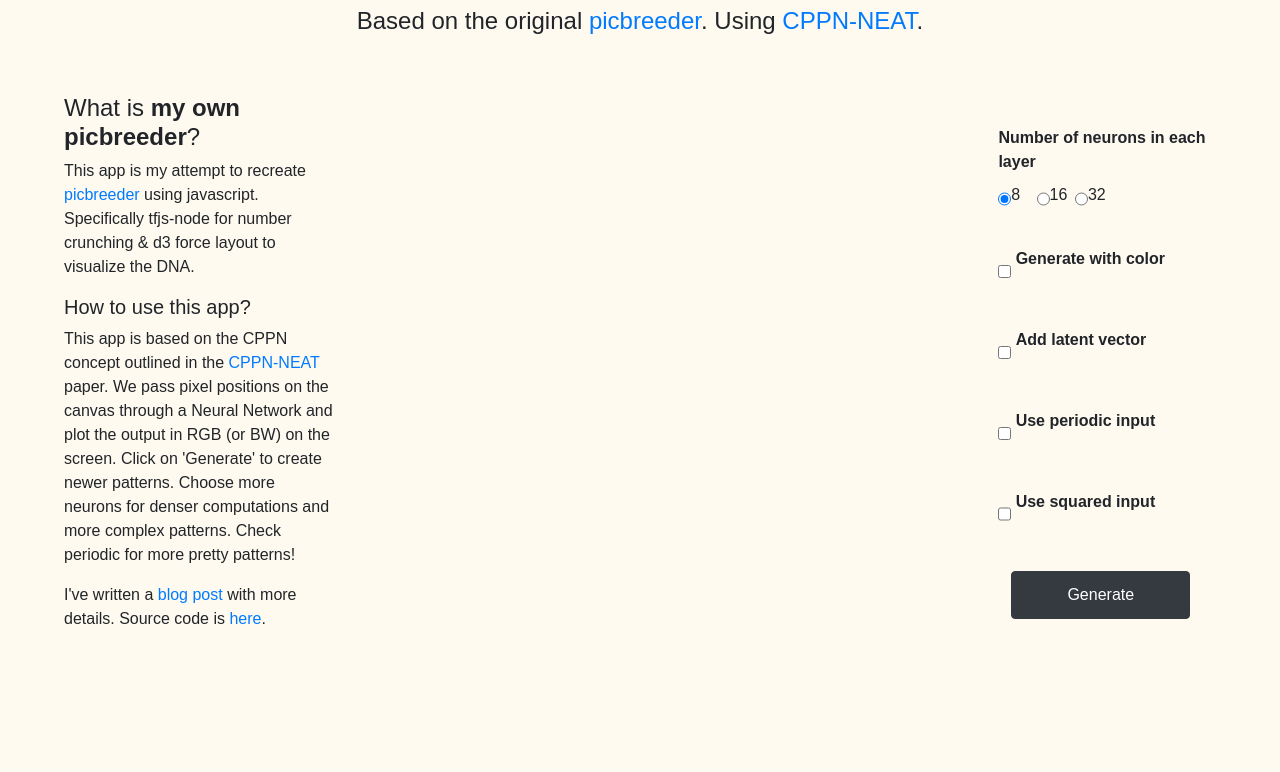
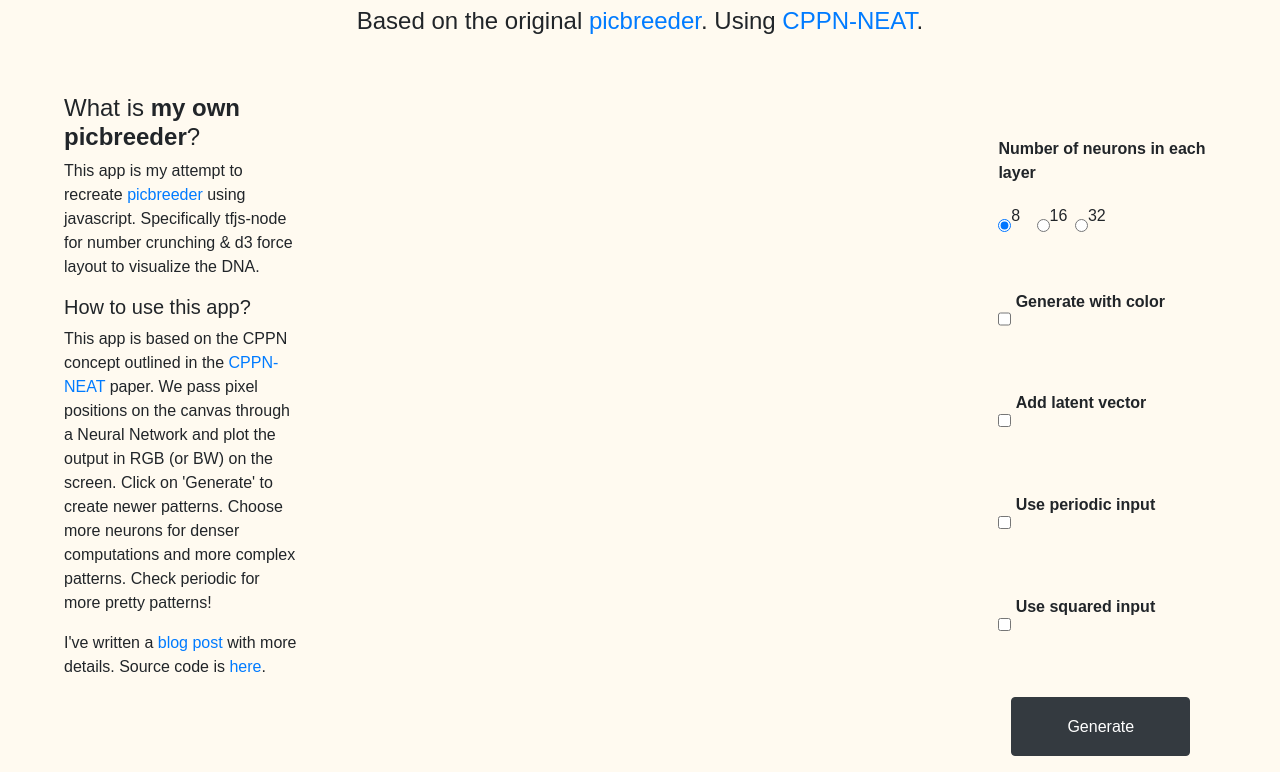
Before and after one commit to pkamath2/picbreeder-tf-node, a website: page views/single.html in a window 1280 px wide. Shown: the part 49-821 px from the top of the page. Before the commit the page ends 800 px from the top, so only its background shows below. Drawn offline with nearby package versions, Linux system fonts and the light colour scheme; no server answers.

Commit message:
Making it prettier

```diff
--- a/genome.js
+++ b/genome.js
@@ -228,7 +228,7 @@ class Genome {
 
     findComputationalComplexity(node_gene) {
         var complexity = 0;
-        console.log("Computing complexity for: " + node_gene.innovation_number + ":" + node_gene.activation);
+        // console.log("Computing complexity for: " + node_gene.innovation_number + ":" + node_gene.activation);
         node_gene.from_conn_arr.forEach(c => {
             complexity++;
             var sub_complexity = this.findComputationalComplexity(this.node_gene_map.get(c));
--- a/picbreeder.js
+++ b/picbreeder.js
@@ -21,11 +21,12 @@ const montage_size = 25; //Always use a proper square
 
 function createInputs(width, height, latent_vector_flag, periodic_flag, squared_input){
 
+    let scale = 2.0;
     //Convert x & y inputs to approx -0.5 to 0.5 range.
     let t_x = tf.add(tf.div(tf.mul(tf.range(0, width), 1.0), width), -0.5);
     t_x = t_x.reshape([1, width]);
     if(periodic_flag) t_x = tf.sin(tf.mul(t_x,25));
-    if(squared_input) t_x = tf.pow(t_x,2);
+    if(squared_input) t_x = tf.pow(tf.mul(t_x, scale),2);
     t_x = tf.matMul(tf.ones([height, 1], 'float32'), t_x);
     t_x = t_x.flatten().reshape([height * width, 1])
     let t_y = tf.add(tf.div(tf.mul(tf.range(0, height), 1.0), height), -0.5);
@@ -43,7 +44,6 @@ function createInputs(width, height, latent_vector_flag, periodic_flag, squared_
         let t_z = z.reshape([1, z_dim]);
         t_z = tf.mul(t_z, 1.0);
         t_z = tf.mul(t_z, tf.ones([height*width,1],'float32'));
-        t_z = tf.mul(t_z, 1.0)
         t_z = t_z.reshape([height*width, z_dim]);
 
         return [t_x, t_y, t_r, t_z];
--- a/views/single.html
+++ b/views/single.html
@@ -18,7 +18,7 @@
             /* border: solid black 1px; */
             padding-top: 50px;
             display: grid;
-            grid-template-columns: 5% 25% 45% 20% 5%;
+            grid-template-columns: 5% 20% 50% 20% 5%;
         }
 
         #single-sidebar {
@@ -29,13 +29,12 @@
 
         #single-main {
             text-align: center;
-
         }
 
         #intro {
             /* border: solid black 2px; */
             text-align: left;
-            padding-right: 50px;
+            padding-right: 20px;
         }
 
         .item {
@@ -78,8 +77,8 @@
         const montage_size = 25;
         // const thumbnail_height = 120*2;
         // const thumbnail_width = 136*2;
-        const thumbnail_height = 600;
-        const thumbnail_width = 680;
+        const thumbnail_height = 840;
+        const thumbnail_width = 980;
 
         let num_hidden_layers = 8;
         let num_neurons = 32;
@@ -147,7 +146,7 @@
         </div>
 
         <div id="single-main">
-            <canvas id='single-canvas' width=680 height=600></canvas>
+            <canvas id='single-canvas' width=980 height=800></canvas>
         </div>
         <div id="single-sidebar">
             &nbsp;
```
